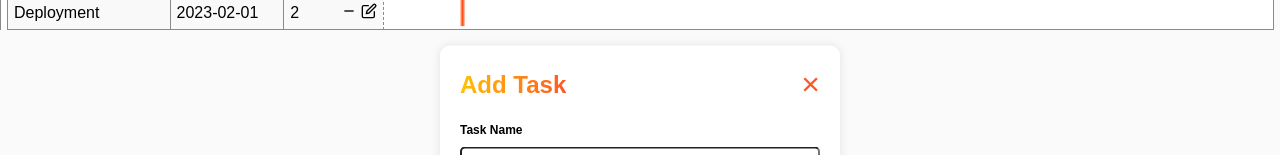
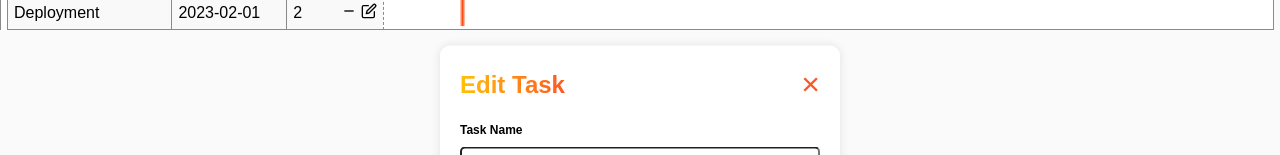
Before and after one commit to tamirat-dejene/gantt-chart, a React (Vite) app: page / in a window 1280 px wide. Both pictures are taken after a click on the button 368 px from the left and 56 px from the top of the page. Shown: the part 180-335 px from the top of the page. Built offline with nearby package versions, Linux system fonts and the light colour scheme.

Commit message:
add form reset

```diff
--- a/src/modalinput.tsx
+++ b/src/modalinput.tsx
@@ -33,6 +33,7 @@ const ModalInput = ({ showModal, editingTask, setShowModal, setEditingTask, task
             setShowModal(false);
             return;
         }
+        form?.reset();
         setTasks([...tasks, newTask])
         setShowModal(false);
     }
@@ -40,8 +41,11 @@ const ModalInput = ({ showModal, editingTask, setShowModal, setEditingTask, task
         <div className="modal-input" style={{ display: showModal ? 'block' : 'none' }}>
             <div className="modal-content">
                 <div className="modal-header">
-                    <h2>Add Task</h2>
-                    <span className="close" title='close' onClick={() => setShowModal(false)}>&times;</span>
+                    <h2>{editingTask ? 'Edit Task' : 'Add Task'}</h2>
+                    <span className="close" title='close' onClick={() => {
+                        setEditingTask(null)
+                        setShowModal(false)
+                    }}>&times;</span>
                 </div>
                 <div className="modal-body">
                     <form onSubmit={handleSubmit}>
--- a/src/styles/App.css
+++ b/src/styles/App.css
@@ -178,7 +178,7 @@
 }
 
 .task-row .task-duration {
-    width: 15%;
+    width: 14%;
     border-right: none;
 }
 
```
